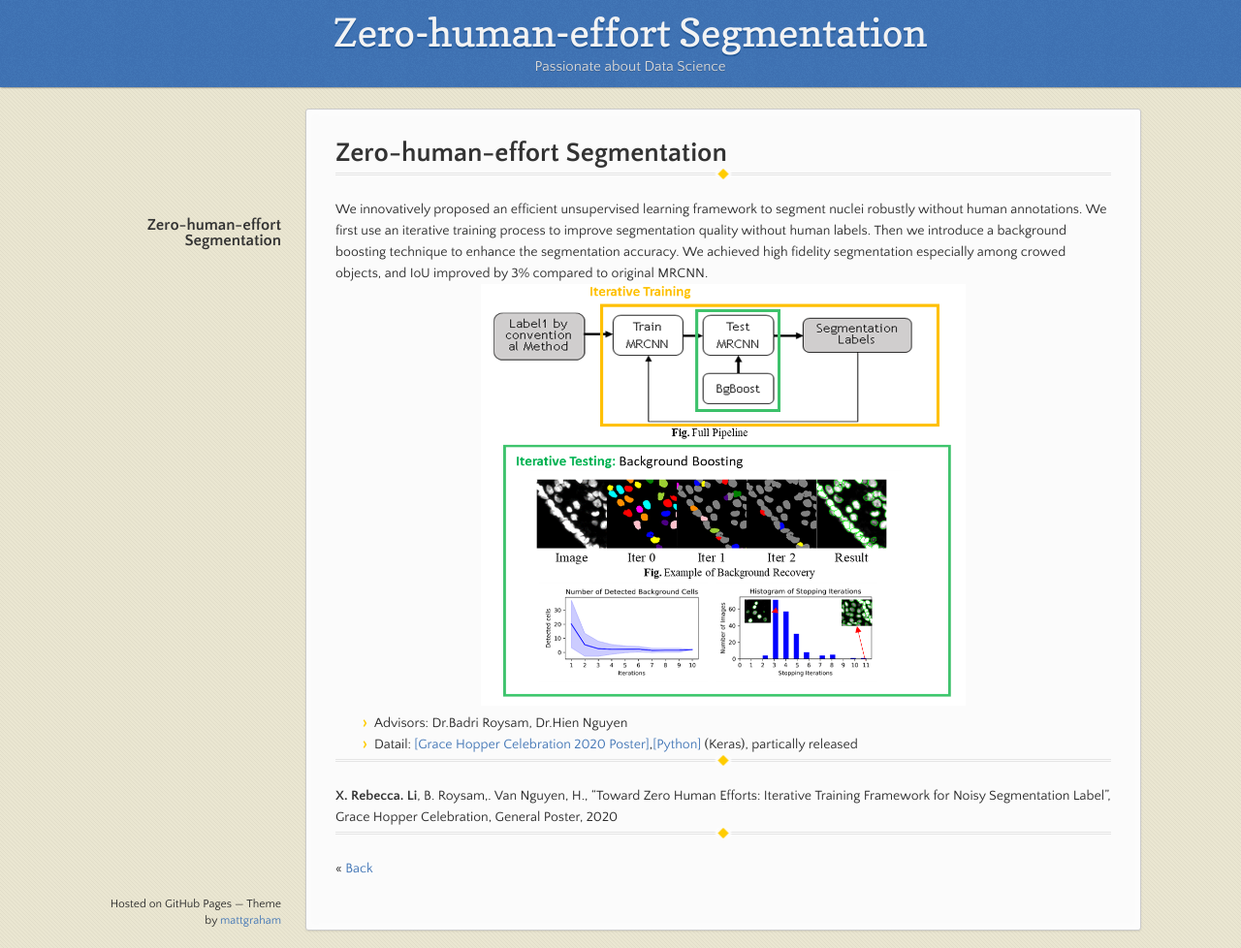
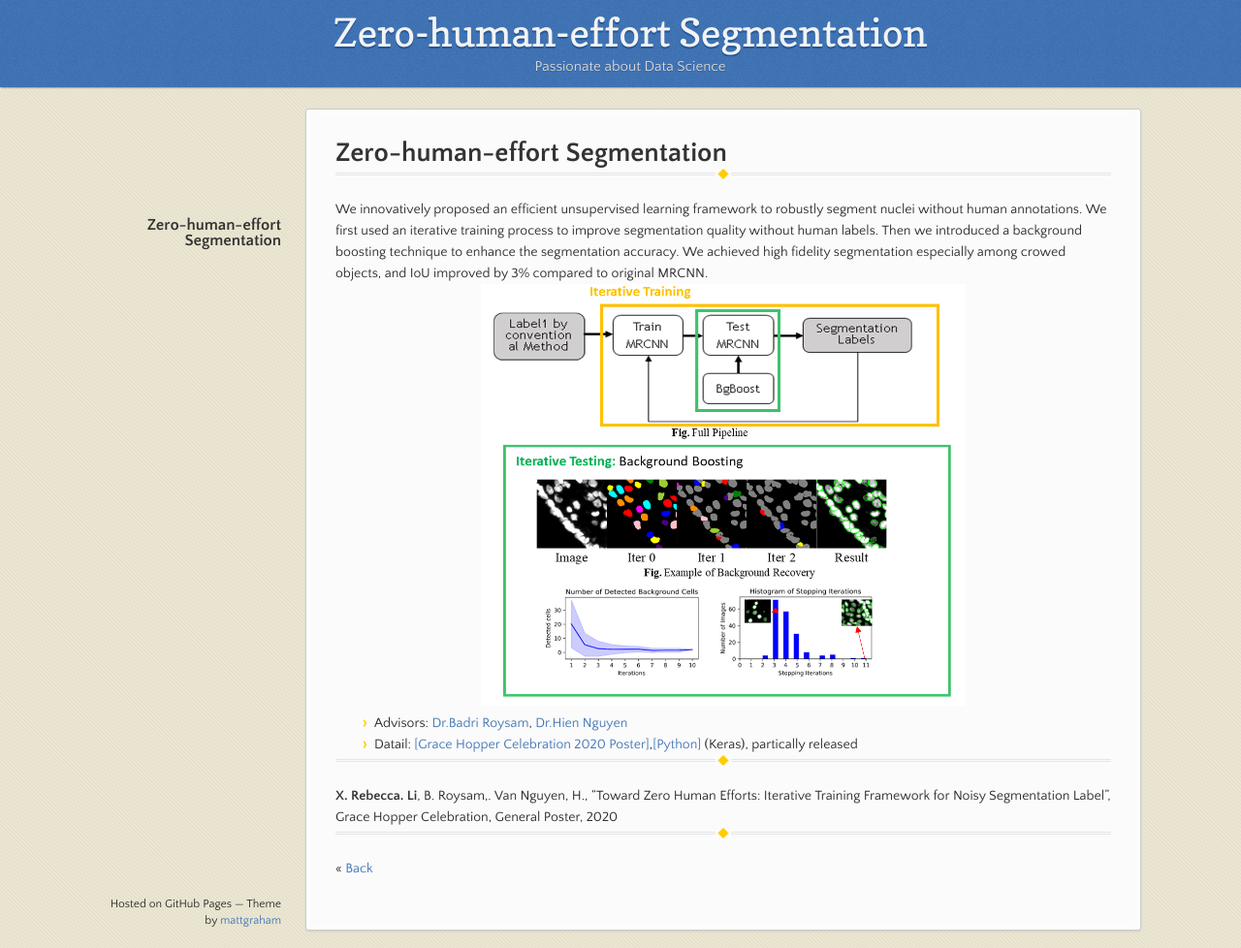
Before and after one commit to Xiaoyang-Rebecca/xiaoyang-rebecca.github.io, a Jekyll site: the page built from subpage/seg.md, in a window 1280 px wide and 978 px high. Shown: the whole window at 97% size. Built offline with Jekyll 4.4.1, drawn with Linux system fonts in a browser that asks for light colours; our own code applies the rules of GitHub Pages for plain Markdown files.

Commit message:
Update seg.md

```diff
--- a/subpage/seg.md
+++ b/subpage/seg.md
@@ -1,11 +1,11 @@
 # Zero-human-effort Segmentation
 --------------
 
-We innovatively proposed an efficient unsupervised learning framework to segment nuclei robustly without human annotations. We first use an iterative training process to improve segmentation quality without human labels. Then we introduce a background boosting technique to enhance the segmentation accuracy. We achieved high fidelity segmentation especially among crowed objects, and IoU improved by 3% compared to original MRCNN.
+We innovatively proposed an efficient unsupervised learning framework to robustly segment nuclei without human annotations. We first used an iterative training process to improve segmentation quality without human labels. Then we introduced a background boosting technique to enhance the segmentation accuracy. We achieved high fidelity segmentation especially among crowed objects, and IoU improved by 3% compared to original MRCNN.
 
 <p align="center"><img src="../figures/Seg.png" width="500" class="inline"/></p>
 
-- Advisors: Dr.Badri Roysam, Dr.Hien Nguyen
+- Advisors: [Dr.Badri Roysam](http://www.ee.uh.edu/faculty/roysam), [Dr.Hien Nguyen](https://www.hvnguyen.com/)
 - Datail: [[Grace Hopper Celebration 2020 Poster]](https://www.researchgate.net/publication/342663998_Toward_Zero_Human_Efforts_Iterative_Training_Framework_for_Noisy_Segmentation_Label "Grace Hopper Celebration Poster"),[[Python]](https://github.com/RoysamLab/whole_brain_analysis) (Keras), partically released
 
 
```
